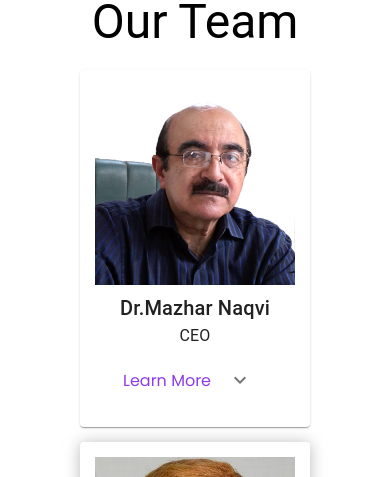
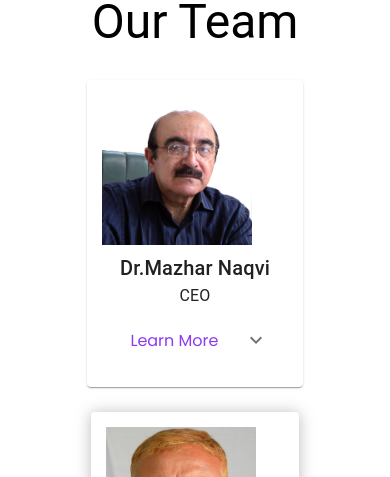
Before and after one commit to saadusufzai/FYP-Content-Management-System, a React (Create React App) app: page / in a window 390 px wide. Shown: the part 977-1454 px from the top of the page. Built offline with nearby package versions, Linux system fonts and the light colour scheme; no server answers.

Commit message:
header corrcted

```diff
--- a/src/components/Header.jsx
+++ b/src/components/Header.jsx
@@ -15,7 +15,7 @@ const Header = ()=> {
             </div>
             <div>
 
-                <ul style={{transform:`${burger?"translateX(-50px)":"translateX(-280px)" }`}} className={classes.nav}>
+                <ul style={{transform:`${burger?"translateX(-50px)":"" }`}} className={classes.nav}>
 
                 <i onClick={()=>setBurger(!burger)} style={{left:'11em',top:'.5em'}} className="fa fa-times" aria-hidden="true"></i>
                     <li><Link to="/">Home</Link></li>
--- a/src/components/Header.module.css
+++ b/src/components/Header.module.css
@@ -1,5 +1,5 @@
 .header{
-    width: 100%;
+  width: 100vw;
     display: flex;
     justify-content: space-between;
     align-items: center;
@@ -7,11 +7,22 @@
 }
 
 .header i {
+    cursor: pointer;
     display:none;
   color: #000;
 }
 
+/* slider */
+
+
+
+/* slider */
+
+
+
+
 .nav{
+    width: auto;
     display: flex;
     margin-right: 5em;
     align-items: center;
@@ -64,7 +75,7 @@ img.logo {
 
     .header .nav  i{
         display:block;
-        color: rgb(255, 0, 0);
+        color: rgb(0, 0, 0);
         position: absolute;
 
         top: 1em;
@@ -78,7 +89,9 @@ img.logo {
         height:150px;
     }
 
-    .nav{ display: block;
+    .nav{
+
+        display: block;
         position: absolute;
         top: 0;
         left: 0;
--- a/src/components/Team/Team.jsx
+++ b/src/components/Team/Team.jsx
@@ -44,7 +44,7 @@ const Team = () => {
           <Typography variant="body1" align="center">
             CEO
           </Typography>
-          <CardActions disableSpacing>
+          <CardActions >
             <span className={classes.learnMore}> Learn More</span>
             <IconButton
               className={clsx(classes.expand, {
--- a/src/components/Team/Team.module.css
+++ b/src/components/Team/Team.module.css
@@ -103,3 +103,23 @@
     }
 
 }
+
+
+@media only screen and (max-width: 960px)  {
+    .box{
+        max-width: 230px;
+      height: 100%;
+      padding: 15px;
+      display: block;
+      margin: 10px;
+      box-shadow: 0px 1px 15px rgb(92, 92, 92);
+      border-radius: 5px;
+    }
+
+    .box .img{
+        width: 150px;
+
+
+    }
+
+}
```
Also changed, not shown: 1 other file (tests, documents, lock files or other folders).
